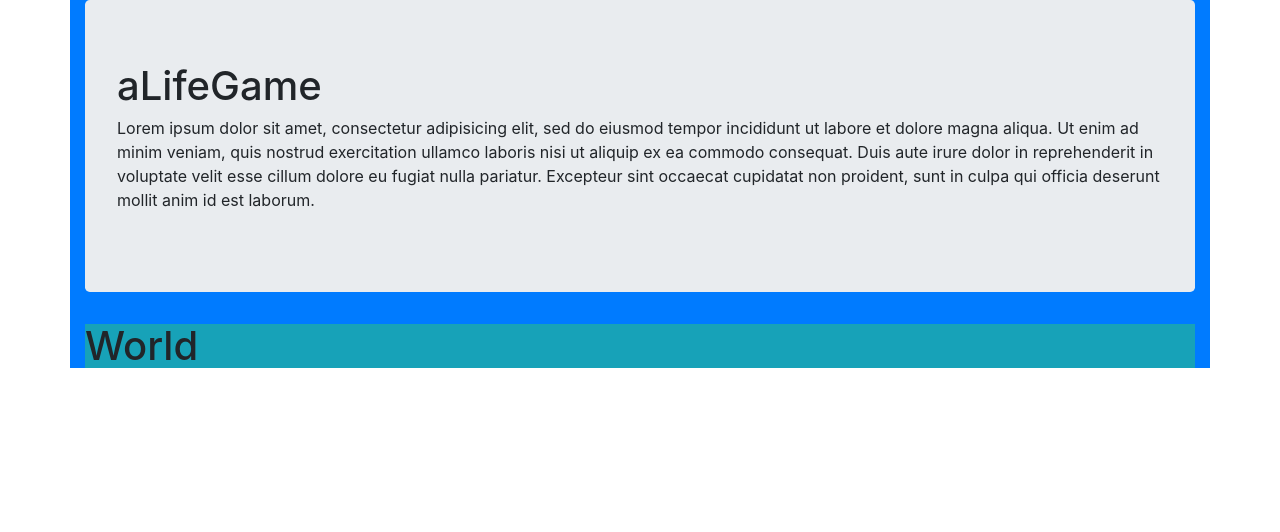
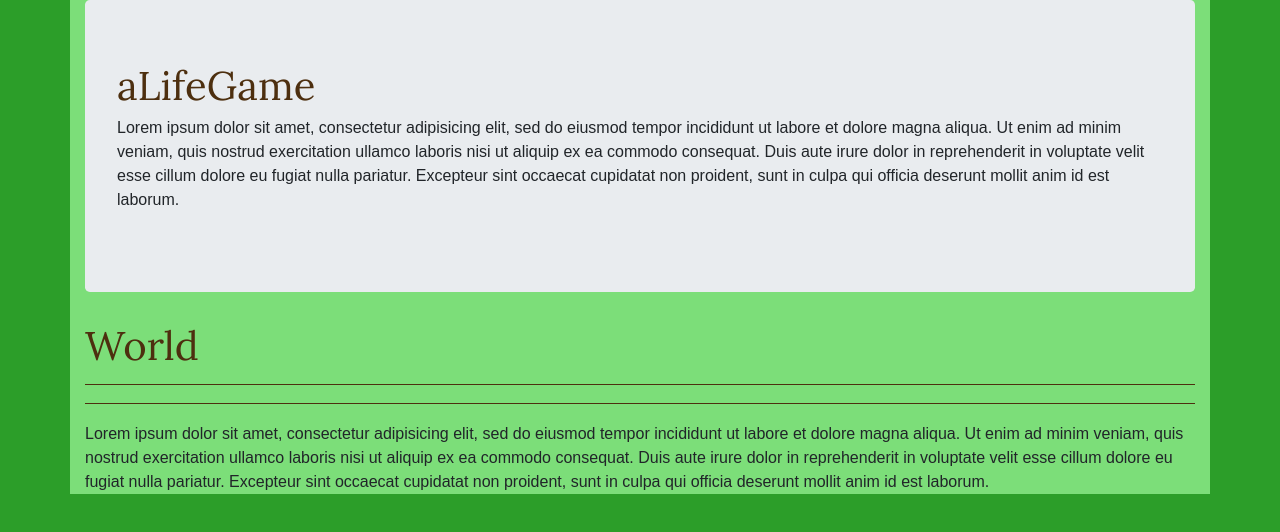
Before and after one commit to GabrieleLabanca/alifesgame, a plain HTML site: page index.html in a window 1280 px wide. Drawn offline with nearby package versions, Linux system fonts and the light colour scheme; a web font is replaced by a local one.

Commit message:
added style.css

```diff
--- /dev/null
+++ b/css/style.css
@@ -0,0 +1,25 @@
+/*style.css*/
+@import url('https://fonts.googleapis.com/css?family=Encode+Sans+Expanded|Lora');
+
+body {
+  background-color: #2c9e29;
+  font-family: 'Encode Sans Expanded', sans-serif;
+}
+
+.container {
+  background-color: #7cde79;
+}
+
+hr{
+  height: 2px;
+  display: block;
+  border: 0;
+  border-top: 1px solid #4d2f0f;
+  margin: 1em 0;
+  padding: 0;
+}
+
+h1, h2, h3, h4, h5, h6 {
+  font-family: 'Lora', serif;
+  color:  #4d2f0f ;
+}
--- a/index.html
+++ b/index.html
@@ -3,22 +3,28 @@
   <head>
     <meta charset="utf-8">
     <link rel="stylesheet" href="https://maxcdn.bootstrapcdn.com/bootstrap/4.0.0-beta/css/bootstrap.min.css" integrity="sha384-/Y6pD6FV/Vv2HJnA6t+vslU6fwYXjCFtcEpHbNJ0lyAFsXTsjBbfaDjzALeQsN6M" crossorigin="anonymous">
+    <link rel="stylesheet" href="css/style.css">
     <script src="https://code.jquery.com/jquery-3.2.1.slim.min.js" integrity="sha384-KJ3o2DKtIkvYIK3UENzmM7KCkRr/rE9/Qpg6aAZGJwFDMVNA/GpGFF93hXpG5KkN" crossorigin="anonymous"></script>
     <script src="https://cdnjs.cloudflare.com/ajax/libs/popper.js/1.11.0/umd/popper.min.js" integrity="sha384-b/U6ypiBEHpOf/4+1nzFpr53nxSS+GLCkfwBdFNTxtclqqenISfwAzpKaMNFNmj4" crossorigin="anonymous"></script>
     <script src="https://maxcdn.bootstrapcdn.com/bootstrap/4.0.0-beta/js/bootstrap.min.js" integrity="sha384-h0AbiXch4ZDo7tp9hKZ4TsHbi047NrKGLO3SEJAg45jXxnGIfYzk4Si90RDIqNm1" crossorigin="anonymous"></script>
     <title>aLifeGame</title>
   </head>
   <body>
-    <div class="container bg-primary">
+    <div class="container">
       <div class="jumbotron">
         <h1>aLifeGame</h1>
         <p>Lorem ipsum dolor sit amet, consectetur adipisicing elit, sed do eiusmod tempor incididunt ut labore et dolore magna aliqua. Ut enim ad minim veniam, quis nostrud exercitation ullamco laboris nisi ut aliquip ex ea commodo consequat. Duis aute irure dolor in reprehenderit in voluptate velit esse cillum dolore eu fugiat nulla pariatur. Excepteur sint occaecat cupidatat non proident, sunt in culpa qui officia deserunt mollit anim id est laborum.</p>
       </div>
-      <div class="page-header bg-info">
+      <div class="page-header">
         <h1>World</h1>
       </div>
-      <div class="col-xs-12 canvas-world bg-warning">
+      <div class="col-xs-12 canvas-world">
+        <hr>
         <div class="world" id="world"></div>
+        <hr>
+      </div>
+      <div class="">
+        <p>Lorem ipsum dolor sit amet, consectetur adipisicing elit, sed do eiusmod tempor incididunt ut labore et dolore magna aliqua. Ut enim ad minim veniam, quis nostrud exercitation ullamco laboris nisi ut aliquip ex ea commodo consequat. Duis aute irure dolor in reprehenderit in voluptate velit esse cillum dolore eu fugiat nulla pariatur. Excepteur sint occaecat cupidatat non proident, sunt in culpa qui officia deserunt mollit anim id est laborum.</p>
       </div>
     </div>
 
```
